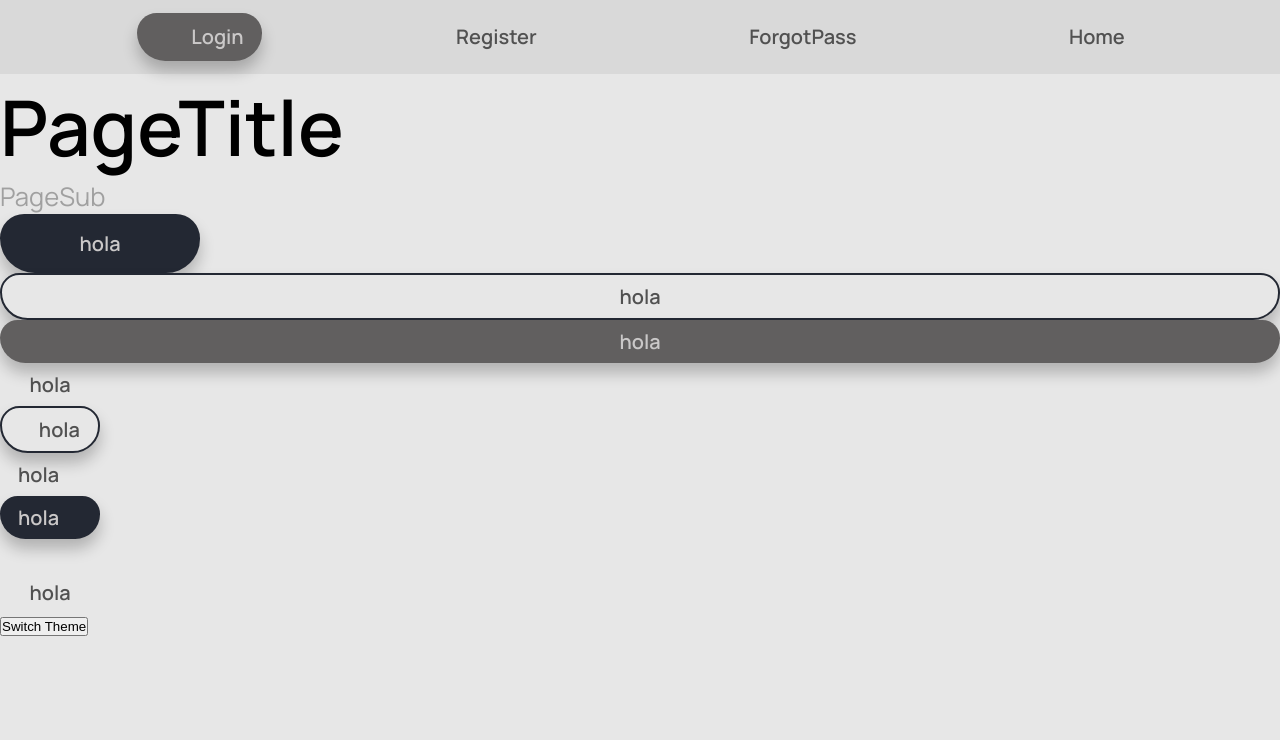
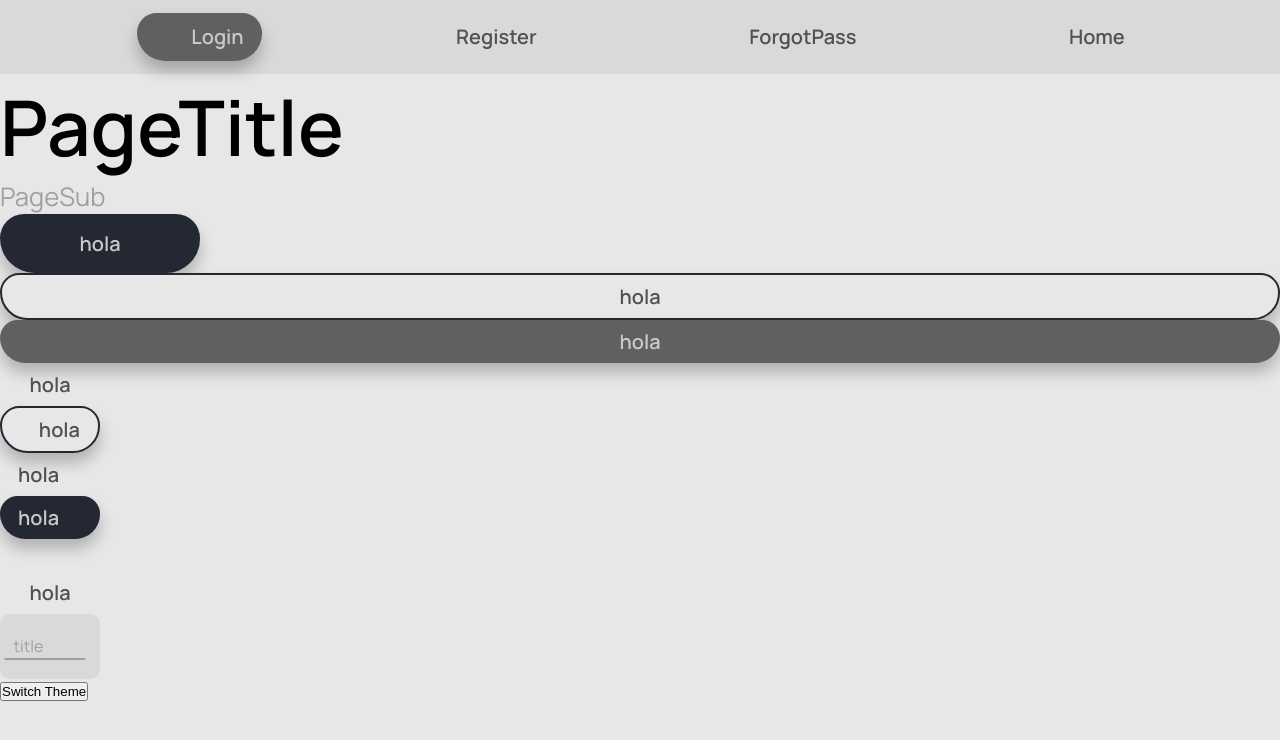
Before and after one commit to RRCris/vlisexRemake-client, a Vue app: page /login#/auth/login in a window 1280 px wide. Shown: the top 740 px of the page. Built offline with nearby package versions, Linux system fonts and the light colour scheme; some icons are missing.

Commit message:
continue creating input text

```diff
--- a/src/components/InputApp.vue
+++ b/src/components/InputApp.vue
@@ -1,19 +1,126 @@
 <script setup lang="ts">
-import { computed } from 'vue';
+import { computed, ref } from 'vue';
 
-const props = defineProps<{
-   modelValue: string
-}>()
-defineEmits(["update:modelValue"])
 
-const length = computed(() => props.modelValue.length)
+defineProps<{ width: string }>()
+
+const classoflabel = ref("")
+const valueInput = ref("")
+const focusComponent = ref(false)
+function handlefocus() {
+   focusComponent.value = true;
+   classoflabel.value = "focuslabel";
+   console.log("hola hola")
+}
+
+function handlefocusOut() {
+   focusComponent.value = false;
+   if (valueInput.value.length === 0) classoflabel.value = "";
+
+}
+
+const colorParagrapf = computed(() => focusComponent.value ? "var(--enfasis)" : "var(--disabled)")
+
+
+
+
 </script>
 
 
 <template>
-   <input type="text" @input="$emit(`update:modelValue`, $event?.target?.value)" :value="modelValue" />
-   <p>{{ length + "/124" }}</p>
+   <div class="containerMain">
+      <div class="containerElements" :style="{ width: `calc(${width} - 10px)` }">
+         <span :style="{ borderTop: `2px solid ${colorParagrapf}` }" />
+         <input class="TextInput" type="text" v-model="valueInput" @focusin="handlefocus" @focusout="handlefocusOut"
+            :style="{ color: colorParagrapf }" />
+         <p :class="classoflabel" :style="{ color: colorParagrapf }">title</p>
+
+      </div>
+   </div>
 </template>
 
 
-<style scoped lang="scss"></style>
+<style scoped lang="scss">
+.containerMain {
+
+   height: 4.1rem;
+}
+
+.containerElements {
+   position: relative;
+   width: 100%;
+   height: 100%;
+}
+
+input {
+   width: 100%;
+   height: 100%;
+   position: absolute;
+   background-color: var(--upper);
+
+
+
+   padding-left: 10px;
+   outline: none;
+   border: none;
+   border-radius: 10px;
+}
+
+span {
+   width: 90%;
+   position: absolute;
+   z-index: 10;
+   left: 50%;
+   bottom: 1.2rem;
+   transform: translate(-50%, 0);
+   border-top: 2px solid var(--disabled);
+}
+
+
+
+
+p {
+   font: var(--BodyText);
+   position: absolute;
+   z-index: 1;
+   top: 50%;
+   transform: translate(0%, -50%);
+   left: 0.85rem;
+
+   user-select: none;
+   /* supported by Chrome and Opera */
+   -webkit-user-select: none;
+   /* Safari */
+   -khtml-user-select: none;
+   /* Konqueror HTML */
+   -moz-user-select: none;
+   /* Firefox */
+   -ms-user-select: none;
+   /* Internet Explorer/Edge */
+}
+
+.focuslabel {
+   left: unset;
+   right: 2px;
+   top: unset;
+   bottom: 2px;
+   transform: none;
+
+   font: var(--BodyCaption);
+
+
+   animation-name: fadein;
+   animation-duration: 0.5s;
+
+   @keyframes fadein {
+      from {
+         opacity: 0;
+      }
+
+      to {
+         opacity: 1;
+      }
+
+   }
+}
+</style>
--- a/src/pages/page-login.vue
+++ b/src/pages/page-login.vue
@@ -1,5 +1,7 @@
 <script setup lang="ts">
 import ButtonAppVue from '@/components/ButtonApp.vue';
+import InputApp from '@/components/InputApp.vue';
+import { ref } from 'vue';
 
 function SwitchTheme() {
    const currentTheme = document.body.className;
@@ -11,6 +13,8 @@ function SwitchTheme() {
 function handleClick() {
    console.log("emit")
 }
+
+const value = ref("")
 
 </script>
 <template>
@@ -26,6 +30,8 @@ function handleClick() {
       <ButtonAppVue title="hola" @click="handleClick" variant="primary" width="100px" icon-end="ic:baseline-home" />
       <ButtonAppVue title="hola" @click="handleClick" variant="text" width="100px" icon-start="ic:baseline-home"
          direction="column" />
+
+      <InputApp v-model="value" name="hola hola" width="100px" />
       <button @click="SwitchTheme">Switch Theme</button>
    </div>
 </template>
```
